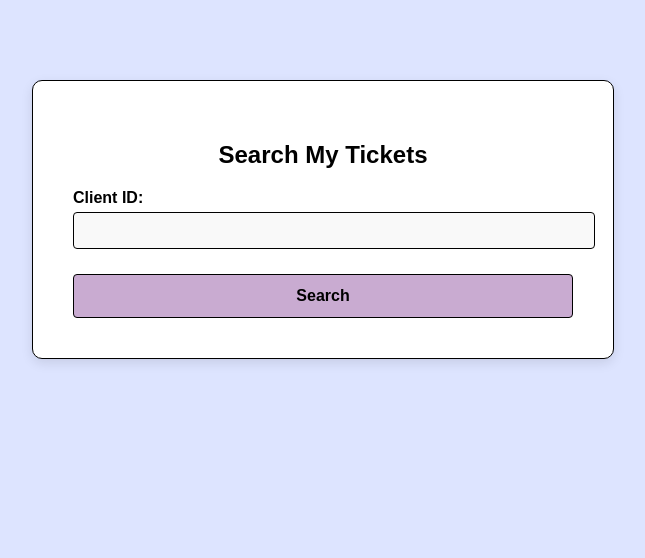
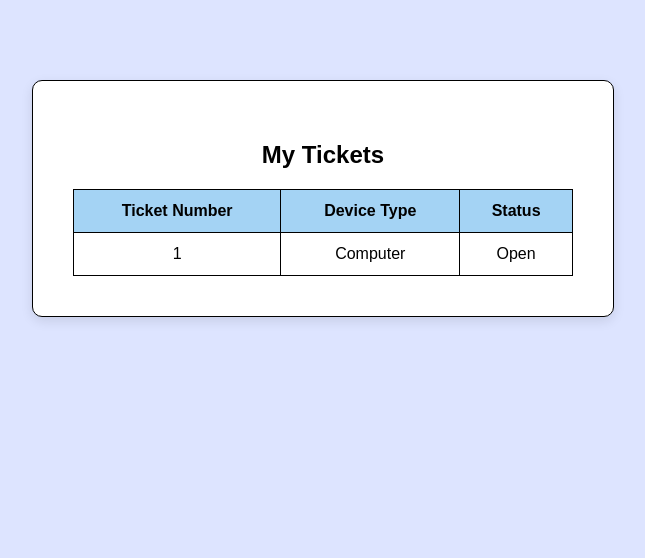
Before and after one commit to madeline-dotcom/database-project, a PHP site: page /pages/myTicketsClient.php in a window 1280 px wide. Shown: the part 80-638 px from the top of the page, without its empty margins (317-962 px from the left). Run offline with PHP 8.4, Linux system fonts and the light colour scheme; the visitor is signed in with stand-in values (Sample User, id 1); tables that the repository leaves empty hold one stand-in row (values such as "Sample post").

```diff
--- a/pages/TicketSubmission.php
+++ b/pages/TicketSubmission.php
@@ -175,9 +175,6 @@ switch (strtolower($_SESSION['usertype'])) {
       <label for="clientID">Client ID:</label>
       <input type="text" id="clientID" name="clientID" required>
 
-      <label for="employeeID">Employee ID:</label>
-      <input type="text" id="employeeID" name="employeeID" required>
-
       <input type="submit" value="Submit Ticket">
     </form>
   </div>
--- a/pages/myTicketsClient.php
+++ b/pages/myTicketsClient.php
@@ -1,11 +1,44 @@
 <?php
 session_start();
-// Ensure the user is an admin, or redirect them to the login page
+// Ensure the user is a client
 if (!isset($_SESSION['usertype']) || strtolower($_SESSION['usertype']) !== 'client') {
     header("Location: ../pages/Login.html");
     exit();
 }
+$clientID = $_SESSION['clientID'] ?? null;
+
+require_once '../php/template.php';
+
+$message = "";
+$error = "";
+$rows = [];
+
+if ($clientID) {
+    $sql = "SELECT TicketNum, DeviceType, Status FROM Ticket WHERE ClientID = ?";
+    $stmt = $conn->prepare($sql);
+    $stmt->bind_param("s", $clientID);
+
+    if ($stmt->execute()) {
+        $result = $stmt->get_result();
+        if ($result->num_rows > 0) {
+            while ($row = $result->fetch_assoc()) {
+                $rows[] = $row;
+            }
+        } else {
+            $error = "No tickets found for your account.";
+        }
+    } else {
+        $error = "Error retrieving tickets.";
+    }
+
+    $stmt->close();
+} else {
+    $error = "Client ID not found. Please log in again.";
+}
+
+$conn->close();
 ?>
+
 <!DOCTYPE html>
 <html>
 <head>
@@ -126,12 +159,48 @@ if (!isset($_SESSION['usertype']) || strtolower($_SESSION['usertype']) !== 'clie
       background-color: #b89bc3;
     }
 
+    table {
+      width: 100%;
+      border-collapse: collapse;
+      margin-top: 20px;
+    }
+
+    table, th, td {
+      border: 1px solid #000;
+    }
+
+    th, td {
+      padding: 12px;
+      text-align: center;
+      color: #000;
+    }
+
+    th {
+      background-color: #a4d3f4;
+    }
+
+    .message {
+      text-align: center;
+      padding: 15px;
+      border-radius: 6px;
+      font-weight: bold;
+      margin-top: 20px;
+    }
+
+    .message.error {
+      background-color: #f8d7da;
+      color: #721c24;
+      border: 1px solid #f5c6cb;
+    }
+
+
     @media (max-width: 1100px) {
       .ticket-card {
         width: 90%;
       }
     }
   </style>
+
 </head>
 <body>
 
@@ -145,12 +214,28 @@ if (!isset($_SESSION['usertype']) || strtolower($_SESSION['usertype']) !== 'clie
 </div>
 
 <div class="ticket-card">
-  <h2>Search My Tickets</h2>
-  <form action="../php/processTicketsClient.php" method="post">
-    <label for="clientID">Client ID:</label>
-    <input type="text" id="clientID" name="clientID" required>
-    <input type="submit" value="Search">
-  </form>
+  <h2>My Tickets</h2>
+
+  <?php if (!empty($error)): ?>
+    <div class="message error"><?= htmlspecialchars($error) ?></div>
+  <?php elseif (!empty($rows)): ?>
+    <table>
+      <tr>
+        <th>Ticket Number</th>
+        <th>Device Type</th>
+        <th>Status</th>
+      </tr>
+      <?php foreach ($rows as $row): ?>
+        <tr>
+          <td><?= htmlspecialchars($row['TicketNum']) ?></td>
+          <td><?= htmlspecialchars($row['DeviceType']) ?></td>
+          <td><?= htmlspecialchars($row['Status']) ?></td>
+        </tr>
+      <?php endforeach; ?>
+    </table>
+  <?php else: ?>
+    <div class="message">No tickets to display.</div>
+  <?php endif; ?>
 </div>
 
 <button class="logout-button" onclick="document.location='../php/logout.php'">LOGOUT</button>
--- a/php/submit_ticket.php
+++ b/php/submit_ticket.php
@@ -8,12 +8,12 @@ if ($_SERVER["REQUEST_METHOD"] == "POST") {
     $deviceType = isset($_POST['deviceType']) ? trim($_POST['deviceType']) : null;
     $serialNum = isset($_POST['serialNum']) ? trim($_POST['serialNum']) : null;
     $clientID = isset($_POST['clientID']) ? trim($_POST['clientID']) : null;
-    $employeeID = isset($_POST['employeeID']) ? trim($_POST['employeeID']) : null;
+    $employeeID = null;
     $status = "Open";
 
-    if (empty($ticketNum) || empty($deviceType) || empty($serialNum) || empty($clientID) || empty($employeeID)) {
+    if (empty($ticketNum) || empty($deviceType) || empty($serialNum) || empty($clientID)) {
         $message = "Error: All fields are required.";
-    } elseif (!is_numeric($ticketNum) || !is_numeric($serialNum) || !is_numeric($clientID) || !is_numeric($employeeID)) {
+    } elseif (!is_numeric($ticketNum) || !is_numeric($serialNum) || !is_numeric($clientID)) {
         $message = "Error: All fields must be valid numbers.";
     } else {
         $checkStmt = $conn->prepare("SELECT TicketNum FROM Ticket WHERE TicketNum = ?");
```
